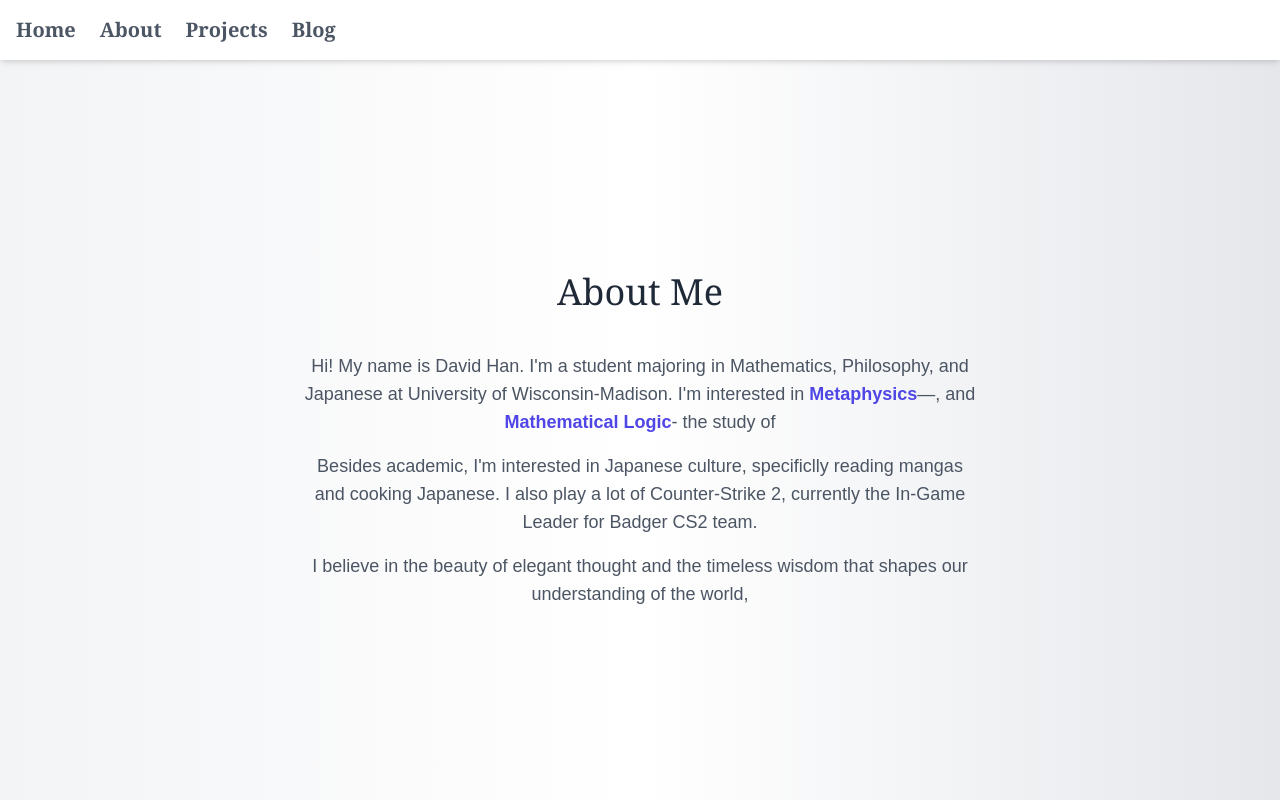
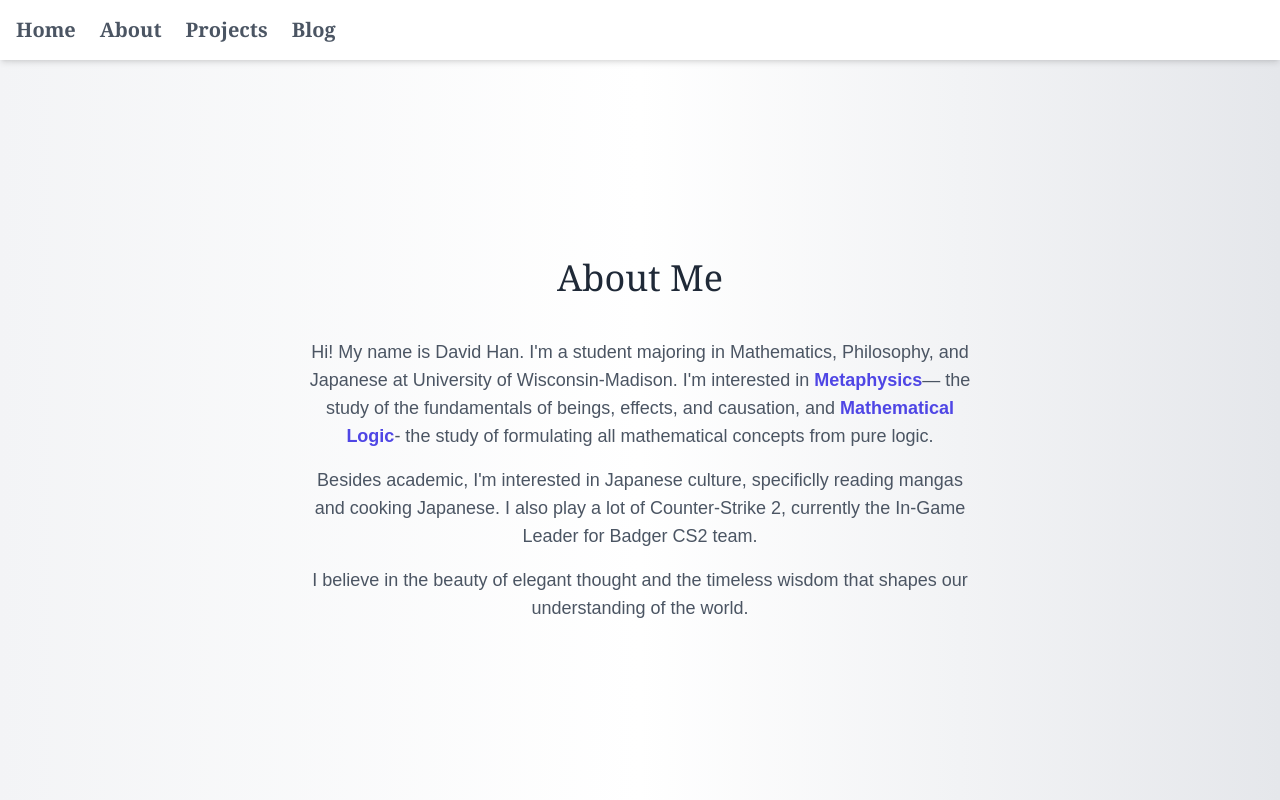
Before and after one commit to EMTDavid/Website, a Next.js app: page /about in a window 1280 px wide. Shown: the top 800 px of the page. Built offline with nearby package versions, Linux system fonts and the light colour scheme.

Commit message:
I can sing better

```diff
--- a/src/pages/about.tsx
+++ b/src/pages/about.tsx
@@ -11,14 +11,14 @@ const About = () => {
         </h1>
         <p className="mt-4 text-lg text-gray-600 text-center max-w-2xl">
           Hi! My name is David Han. I'm a student majoring in Mathematics, Philosophy, and Japanese at University of Wisconsin-Madison.
-          I'm interested in <span className="text-indigo-600 font-semibold"> Metaphysics</span>—, and <span className="text-indigo-600 font-semibold"> Mathematical Logic</span>
-          - the study of
+          I'm interested in <span className="text-indigo-600 font-semibold"> Metaphysics</span>— the study of the fundamentals of beings, effects, and causation, and <span className="text-indigo-600 font-semibold"> Mathematical Logic</span>
+          - the study of formulating all mathematical concepts from pure logic.
         </p>
         <p className="mt-4 text-lg text-gray-600 text-center max-w-2xl">
           Besides academic, I'm interested in Japanese culture, specificlly reading mangas and cooking Japanese. I also play a lot of Counter-Strike 2, currently the In-Game Leader for Badger CS2 team.
         </p>
         <p className="mt-4 text-lg text-gray-600 text-center max-w-2xl">
-          I believe in the beauty of elegant thought and the timeless wisdom that shapes our understanding of the world,
+          I believe in the beauty of elegant thought and the timeless wisdom that shapes our understanding of the world.
         </p>
       </main>
       <Footer />
```
